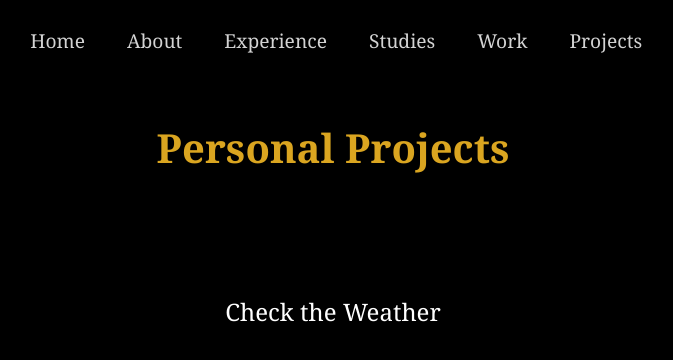
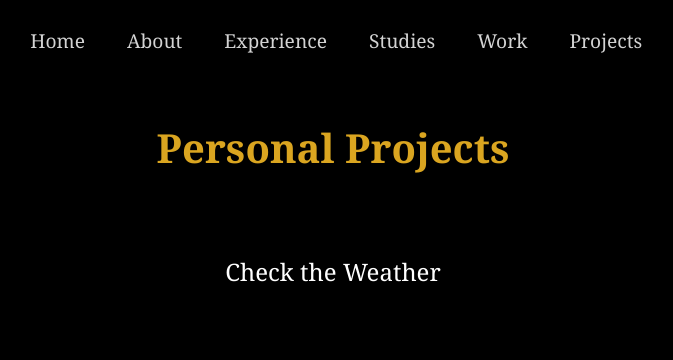
Before and after one commit to jstrande99/jstrande-react, a React (Create React App) app: page /Projects in a window 1280 px wide. Shown: the top 360 px of the page, without its empty margins (307-980 px from the left). Built offline with nearby package versions, Linux system fonts and the light colour scheme.

Commit message:
created weather page

```diff
--- a/src/Pages/Projects.js
+++ b/src/Pages/Projects.js
@@ -7,6 +7,7 @@ export function Projects(){
         <div className="Project-body">
             <h1 className="ttl">Personal Projects</h1>
             <Link to='/Weather' className="links">Check the Weather</Link>
+            {/* <Link to='/Weather' className="links">Calculator</Link> */}
         </div>
     );
 }
--- a/src/Pages/Style/Projects.css
+++ b/src/Pages/Style/Projects.css
@@ -14,8 +14,10 @@
     text-decoration: none;
     color: white;
     position: relative;
-    top: 10vh;
+    display: block;
+    top: 0vh;
     font-size: 3vh;
+    padding: 5vh
 }
 .links:hover{
     color: goldenrod;
--- a/src/Pages/Weather.js
+++ b/src/Pages/Weather.js
@@ -1,5 +1,5 @@
 import React from "react";
-// import './Style/Weather.css';
+import './Style/Weather.css';
 
 export function Weather(){
     return(
```
Also changed, not shown: src/Pages/Style/Weather.css (added).
